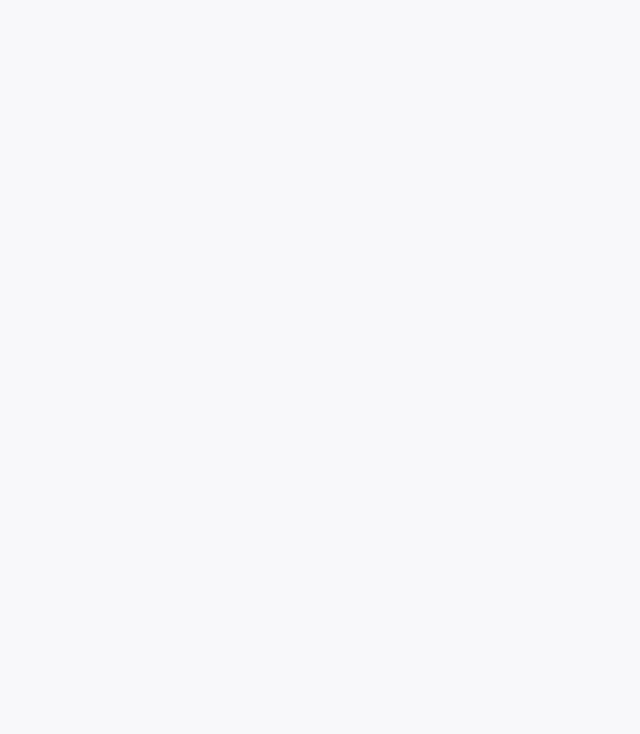
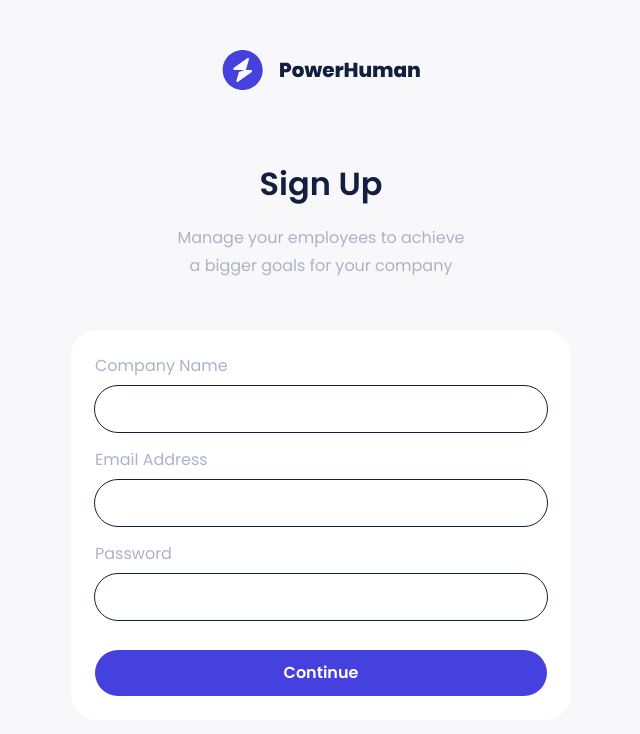
Before and after one commit to mbrianwebsite/powerhuman-frontend, a Nuxt app: page /register in a window 1280 px wide. Before the commit this address had no page. Shown: the top 734 px of the page, without its empty margins (319-959 px from the left). Built offline with nearby package versions, Linux system fonts and the light colour scheme.

Commit message:
ADD REGISTER PAGE

```diff
--- /dev/null
+++ b/layouts/full.vue
@@ -0,0 +1,3 @@
+<template>
+    <slot />
+</template>
--- /dev/null
+++ b/pages/register.vue
@@ -0,0 +1,40 @@
+<script setup>
+useHead({
+    title: 'PowerHuman HRIS - Register',
+})
+definePageMeta({
+    layout: 'full'
+})
+</script>
+
+<template>
+    <section class="py-[50px] flex flex-col items-center justify-center px-4">
+        <img src="~/assets/svgs/logo-type.svg" alt="">
+        <div class="text-[32px] font-semibold text-dark mt-[70px]">
+            Sign Up
+        </div>
+        <p class="mt-4 text-base leading-7 text-center mb-[50px] text-grey">
+            Manage your employees to achieve <br> a bigger goals for your company
+        </p>
+        <form class="w-full card">
+            <div class="form-group">
+                <label for="" class="text-grey">Company Name</label>
+                <input type="text" class="input-field">
+            </div>
+            <div class="form-group">
+                <label for="" class="text-grey">Email Address</label>
+                <input type="email" class="input-field">
+        </div>
+        <div class="form-group">
+                <label for="" class="text-grey">Password</label>
+                <input type="password" class="input-field">
+            </div>
+            <a href="signin.html" class="w-full btn btn-primary mt-[14px]">
+                Continue
+            </a>
+            <!-- <button type="button" class="w-full btn btn-primary mt-[14px]">
+                            Continue
+                        </button> -->
+        </form>
+    </section>
+</template>
```
